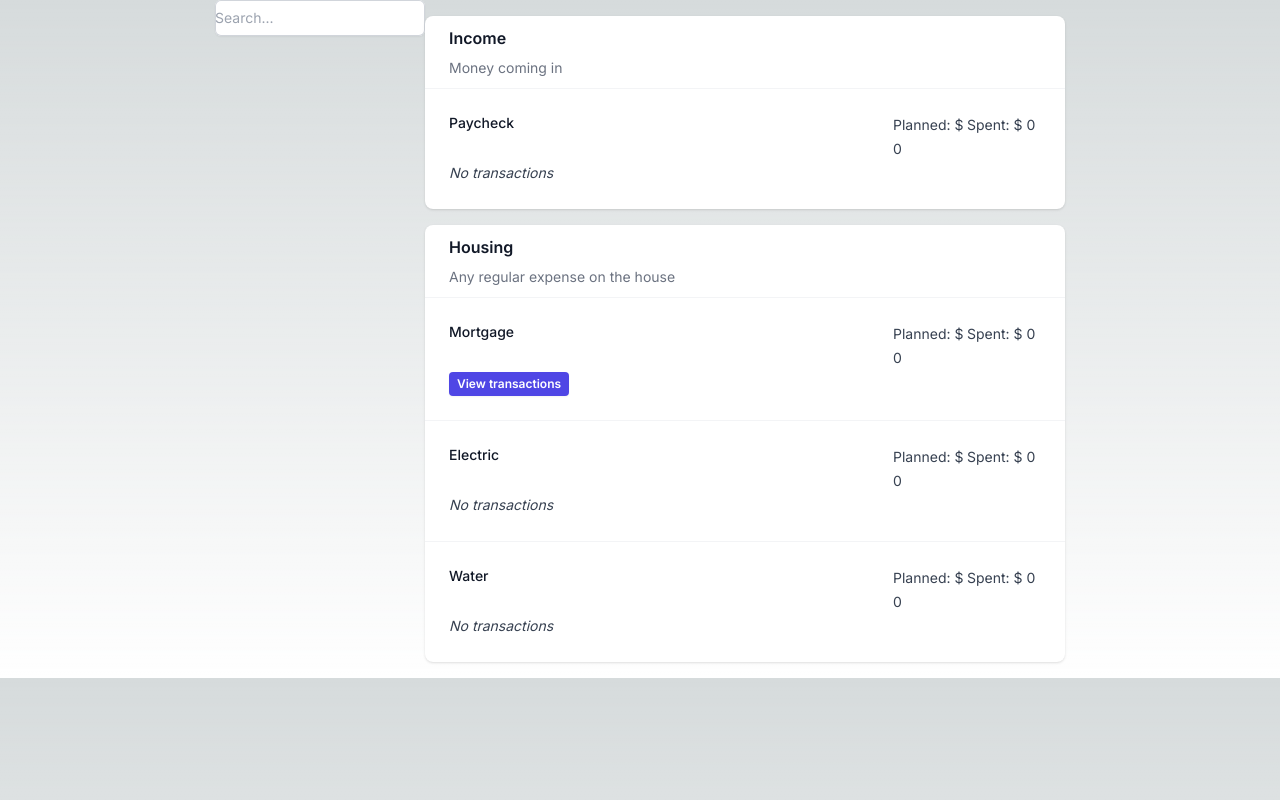
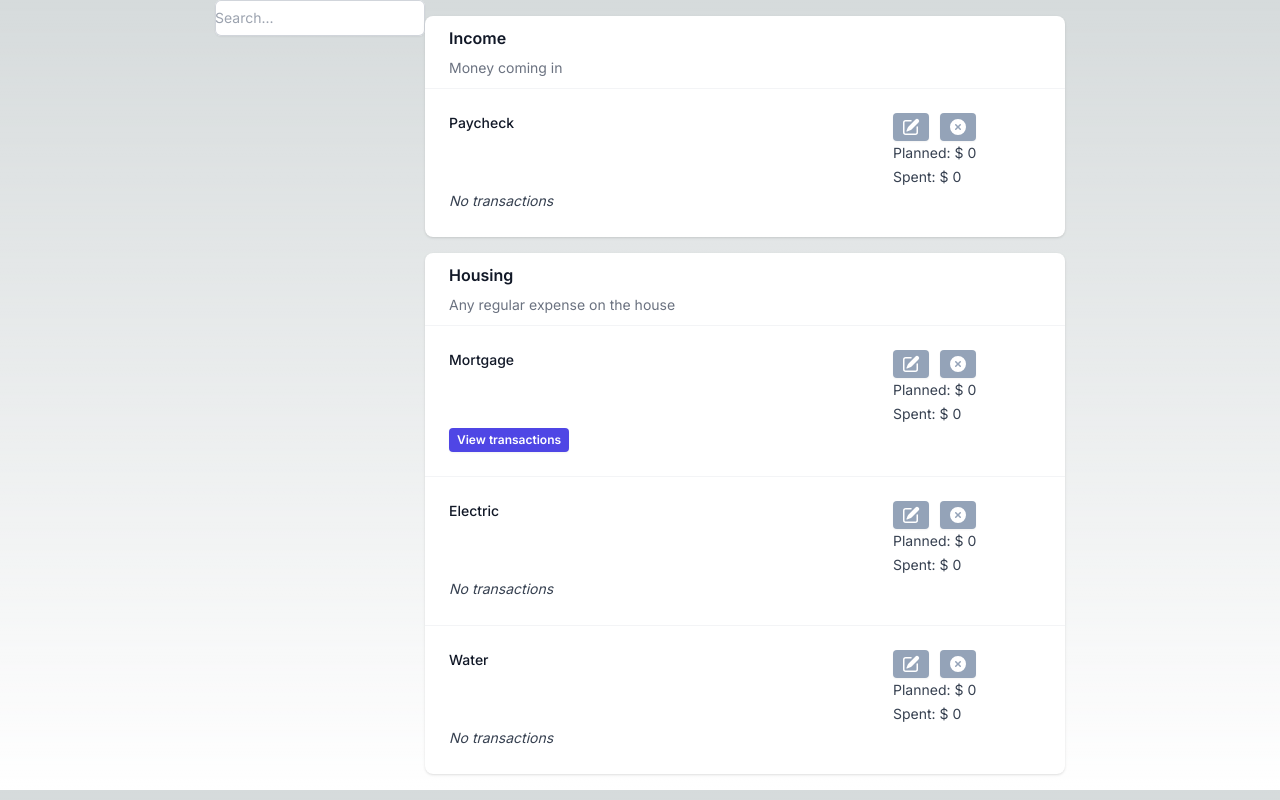
Before and after one commit to meddlin/every-budget-ui, a Next.js app: page /budget in a window 1280 px wide. Built offline with nearby package versions, Linux system fonts and the light colour scheme.

Commit message:
Edit, Delete buttons on each ButtonItem
- Created more button types

```diff
--- a/src/app/budget/budget-item.js
+++ b/src/app/budget/budget-item.js
@@ -1,5 +1,5 @@
 import MoneyDisplay from './money-display';
-import PrimaryButton from '../../components/buttons';
+import { PrimaryButton, Button, EditButton, DeleteButton } from '../../components/buttons';
 
 const BudgetItem = ({ name, planned, spent, transactions }) => {
     return (
@@ -10,12 +10,23 @@ const BudgetItem = ({ name, planned, spent, transactions }) => {
                     <div className="flex"> {/* budget item main */}
                         <div className="w-3/4 text-sm font-medium text-gray-900">{name}</div>
                         <div className="w-1/4 flex justify-between">
-                            <div className="w-1/2 mt-1 text-sm leading-6 text-gray-700 sm:col-span-2 sm:mt-0">
-                                <MoneyDisplay label="Planned" amount={planned} />
+
+                            <div className="flex-col">
+                                <div className="flex justify-between">
+                                    <EditButton onClick={() => alert('Edit clicked.')} />
+                                    <DeleteButton onClick={() => alert('Delete clicked.')} />
+                                </div>
+
+                                <div className="flex-col">
+                                    <div className="mt-1 text-sm leading-6 text-gray-700 sm:col-span-2 sm:mt-0">
+                                        <MoneyDisplay label="Planned" amount={planned} />
+                                    </div>
+                                    <div className="mt-1 text-sm leading-6 text-gray-700 sm:col-span-2 sm:mt-0">
+                                        <MoneyDisplay label="Spent" amount={spent} />
+                                    </div>
+                                </div>
                             </div>
-                            <div className="w-1/2 mt-1 text-sm leading-6 text-gray-700 sm:col-span-2 sm:mt-0">
-                                <MoneyDisplay label="Spent" amount={spent} />
-                            </div>
+
                         </div>
                     </div>
                     <div> {/* budget item transactions */}
--- a/src/app/budget/money-display.js
+++ b/src/app/budget/money-display.js
@@ -3,7 +3,7 @@ import PropTypes from 'prop-types';
 const MoneyDisplay = ({ label, amount }) => {
     return (
         <div>
-            <span>{label}: {`$ ${amount}`}</span>
+            <span onClick={() => alert('clicked')}>{label}: {`$ ${amount}`}</span>
         </div>
         );
     };
--- a/src/components/buttons.js
+++ b/src/components/buttons.js
@@ -1,4 +1,5 @@
 import PropTypes from 'prop-types';
+import { PencilSquareIcon, XCircleIcon } from '@heroicons/react/20/solid';
 
 const PrimaryButton = ({ text, onClick }) => {
     return (
@@ -12,8 +13,45 @@ const PrimaryButton = ({ text, onClick }) => {
     );
 };
 
+const Button = ({ text, onClick, children }) => {
+    return (
+        <button
+            type="button"
+            className="rounded bg-slate-400 px-2 py-1 text-xs font-semibold text-white shadow-sm focus-visible:outline focus-visible:outline-2 focus-visible:outline-offset-2 focus-visible:outline-indigo-600"
+            onClick={onClick}
+        >
+            {text}
+            {children}
+        </button>
+    );
+};
+
+const EditButton = ({ onClick }) => {
+    return (
+        <Button onClick={onClick}>
+            <PencilSquareIcon className="h-5 w-5" aria-hidden="true" />
+        </Button>
+    );
+};
+const DeleteButton = ({ onClick }) => {
+    return (
+        <Button onClick={onClick}>
+            <XCircleIcon className="h-5 w-5" aria-hidden="true" />
+        </Button>
+    );
+};
+
 PrimaryButton.propTypes = {
     text: PropTypes.string.isRequired
 };
 
-export default PrimaryButton;
+Button.propTypes = {
+    text: PropTypes.string.isRequired
+};
+
+export {
+    PrimaryButton,
+    Button,
+    EditButton,
+    DeleteButton
+};
```
Lines whose indentation alone changed are shown as unchanged.
